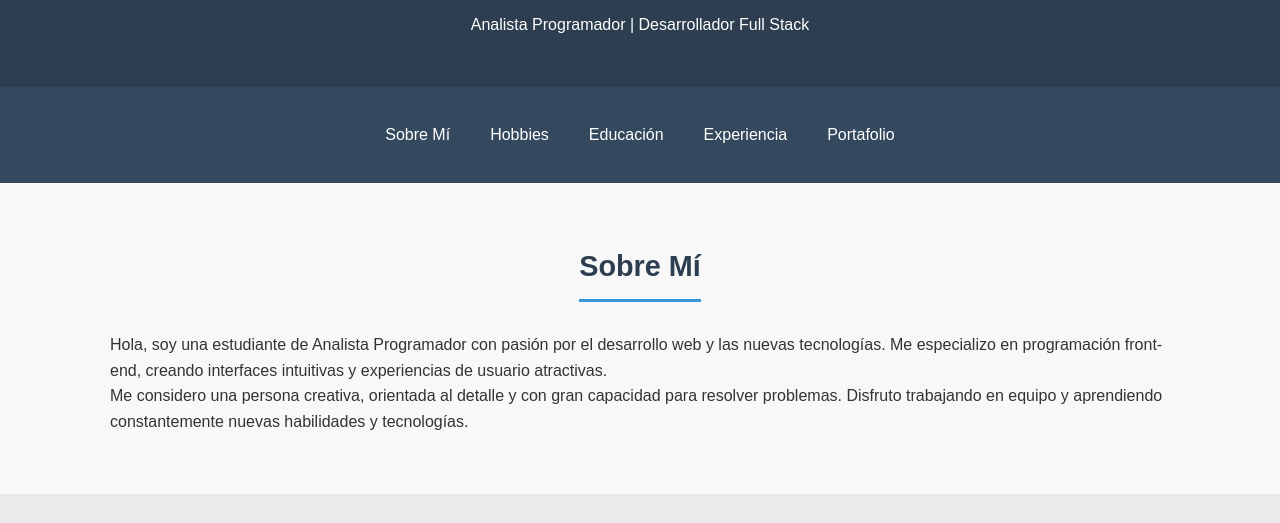
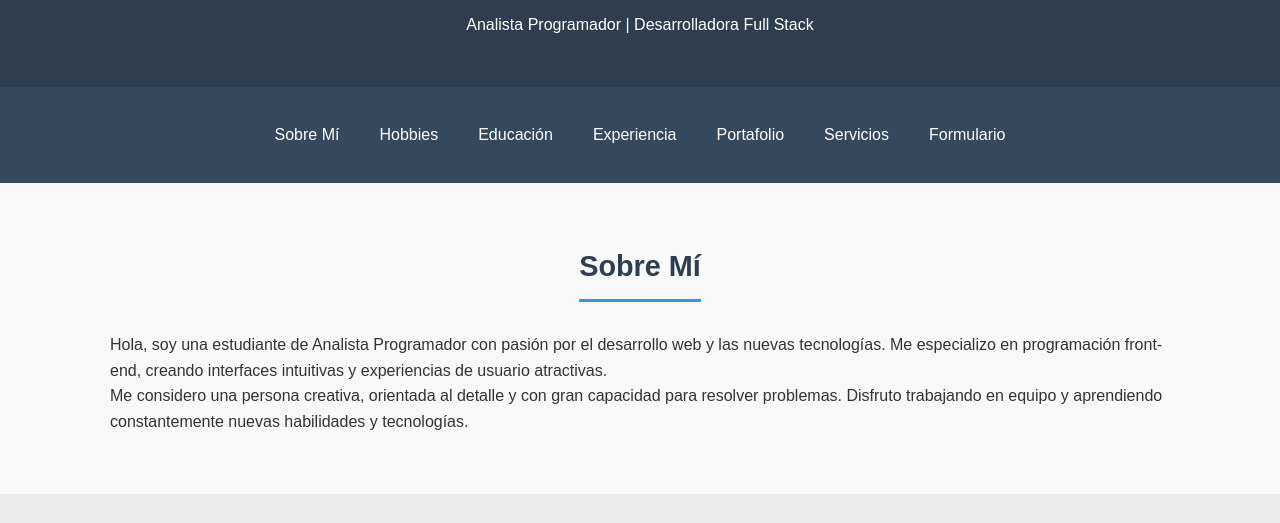
Before and after one commit to CarolMarcel/Proyecto-personal, a plain HTML site: page index.html in a window 1280 px wide. Shown: the part 277-800 px from the top of the page. Drawn offline with Linux system fonts and the light colour scheme.

Commit message:
Update index.html
Modificado el HTML

```diff
--- a/index.html
+++ b/index.html
@@ -34,7 +34,7 @@
         <div class="container">
             <img src="https://raw.githubusercontent.com/CarolMarcel/Proyecto-personal/main/Foto_perfil.jpg" alt="Mi Foto de Perfil" class="profile-image">
             <h1>Carol Marcel</h1>
-            <p>Analista Programador | Desarrollador Full Stack</p>
+            <p>Analista Programador | Desarrolladora Full Stack</p>
         </div>
     </header>
 
@@ -47,6 +47,8 @@
                 <li><a href="#educacion">Educación</a></li>
                 <li><a href="#experiencia">Experiencia</a></li>
                 <li><a href="#portafolio">Portafolio</a></li>
+                <li><a href="#carrito">Servicios</a></li>
+                <li><a href="#formularioContacto">Formulario</a></li>
             </ul>
         </div>
     </nav>
```
